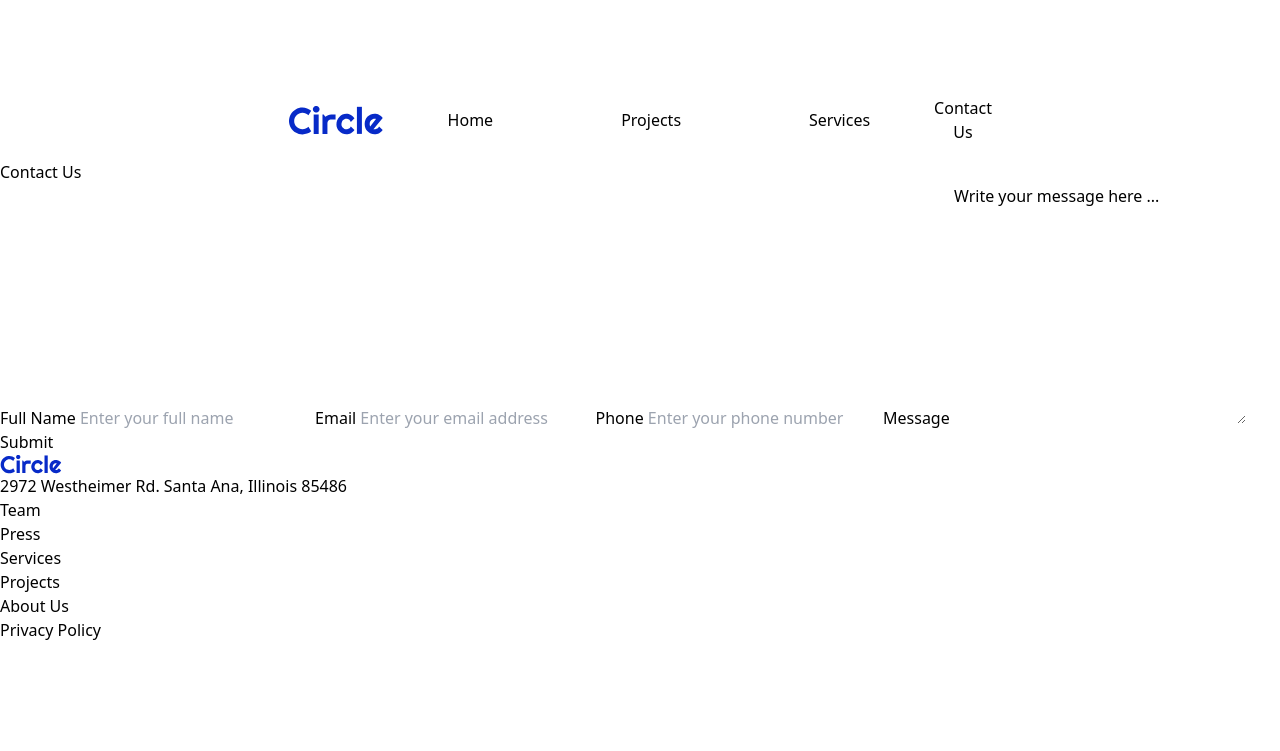
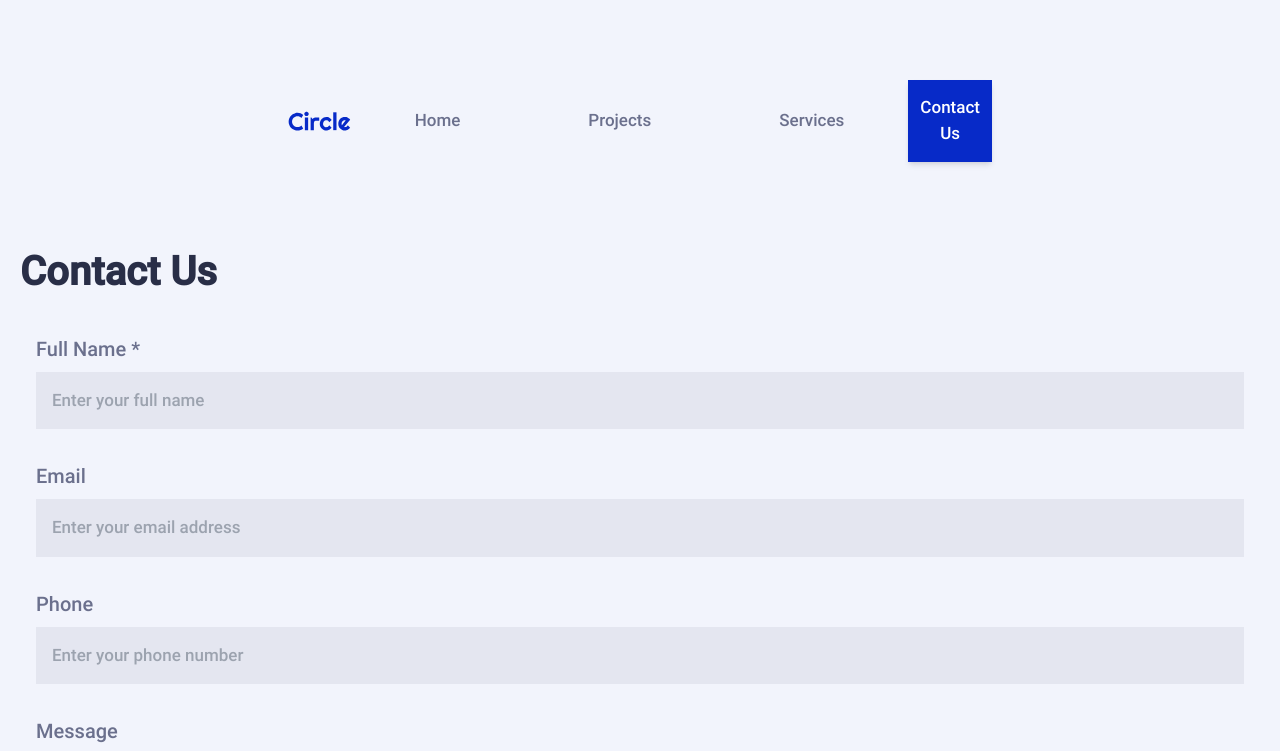
Before and after one commit to jewlys/Mid-term-Project-IH22, a plain HTML site: page contact.html in a window 1280 px wide. Shown: the top 751 px of the page. Drawn offline with nearby package versions, Linux system fonts and the light colour scheme.

Commit message:
adding tailwind to contact page

```diff
--- a/CSS/styles.css
+++ b/CSS/styles.css
@@ -53,6 +53,10 @@
 
 .bg-medium-grey{
     background-color: var(--mediumGrey);
+}
+
+.bg-medium-grey-op1{
+    background-color: rgba(107, 112, 141, 0.1);;
 }
 
 .bg-light-grey{
--- a/contact.html
+++ b/contact.html
@@ -8,33 +8,33 @@
     <script src="https://cdn.tailwindcss.com"></script>
     <title>Mid-term-Project-IH22</title>
 </head>
-<body>
+<body class="bg-light-grey">
     <!-- Section nav -->
-    <header class="w-auto md:mx-72 md:mt-20 mx-0 mt-5">
+    <header class="w-auto md:mx-72 md:mt-20 mx-0 my-7">
         <nav class="flex flex-col justify-between md:flex-row">
-            <img alt="logo" src="IMG/logos/circle.svg" class="w-40"/>
+            <img alt="logo" src="IMG/logos/circle.svg" class="w-40 m-auto md:m-0"/>
             <ul class="flex flex-col justify-between items-center my-7 md:flex-row">
-                <li class="md:mx-16"><a>Home</a></li>
-                <li class="md:mx-16"><a>Projects</a></li>
-                <li class="md:mx-16"><a>Services</a></li>
+                <li class="md:mx-16 regular-17 color-medium-grey"><a href="#">Home</a></li>
+                <li class="md:mx-16 regular-17 color-medium-grey"><a href="#">Projects</a></li>
+                <li class="md:mx-16 regular-17 color-medium-grey"><a href="#">Services</a></li>
             </ul>
-            <button>Contact Us</button>
+            <button class="bg-dark-blue w-fit py-1 px-3 color-white shadow-md regular-17 m-auto md:m-0">Contact Us</button>
         </nav>
     </header>
 
     <!-- Section form -->
-    <section>
-        <h1>Contact Us</h1>
-        <form action="/" method="get">
-            <label for="name">Full Name</label>
-            <input type="text" id="name" placeholder="Enter your full name" required>
-            <label for="email">Email</label>
-            <input type="email" id="email" placeholder="Enter your email address">
-            <label for="phone">Phone</label>
-            <input type="text" id="phone" placeholder="Enter your phone number">
-            <label for="message">Message</label>
-            <textarea id="message" cols="30" rows="10">Write your message here ...</textarea>
-            <button type="submit">Submit</button>
+    <section class="h-auto w-auto mx-5 my-20">
+        <h1 class="md:bold-60 color-dark-grey bold-40 text-center md:text-left mb-8 ">Contact Us</h1>
+        <form action="/" method="get" class="w-auto m-4 ">
+            <label for="name" class="regular-20 color-medium-grey w-full">Full Name *</label>
+            <input type="text" id="name" placeholder="Enter your full name" required class="mb-8 mt-2 bg-medium-grey-op1 color-medium-grey w-full regular-17 p-2 md:p-4">
+            <label for="email" class="regular-20 color-medium-grey w-full">Email</label>
+            <input type="email" id="email" placeholder="Enter your email address" class="mb-8 mt-2 bg-medium-grey-op1 color-medium-grey w-full regular-17 p-2 md:p-4">
+            <label for="phone" class="regular-20 color-medium-grey w-full">Phone</label>
+            <input type="text" id="phone" placeholder="Enter your phone number" class="mb-8 mt-2 bg-medium-grey-op1 color-medium-grey w-full regular-17 p-2 md:p-4">
+            <label for="message" class="regular-20 color-medium-grey w-full">Message</label>
+            <textarea id="message" cols="30" rows="10" class="mb-8 mt-2 bg-medium-grey-op1 color-medium-grey w-full regular-17 p-2 md:p-4">Write your message here ...</textarea>
+            <button class="bg-dark-blue medium-17 color-white w-full py-2">Submit</button>
         </form>
     </section>
 
```
